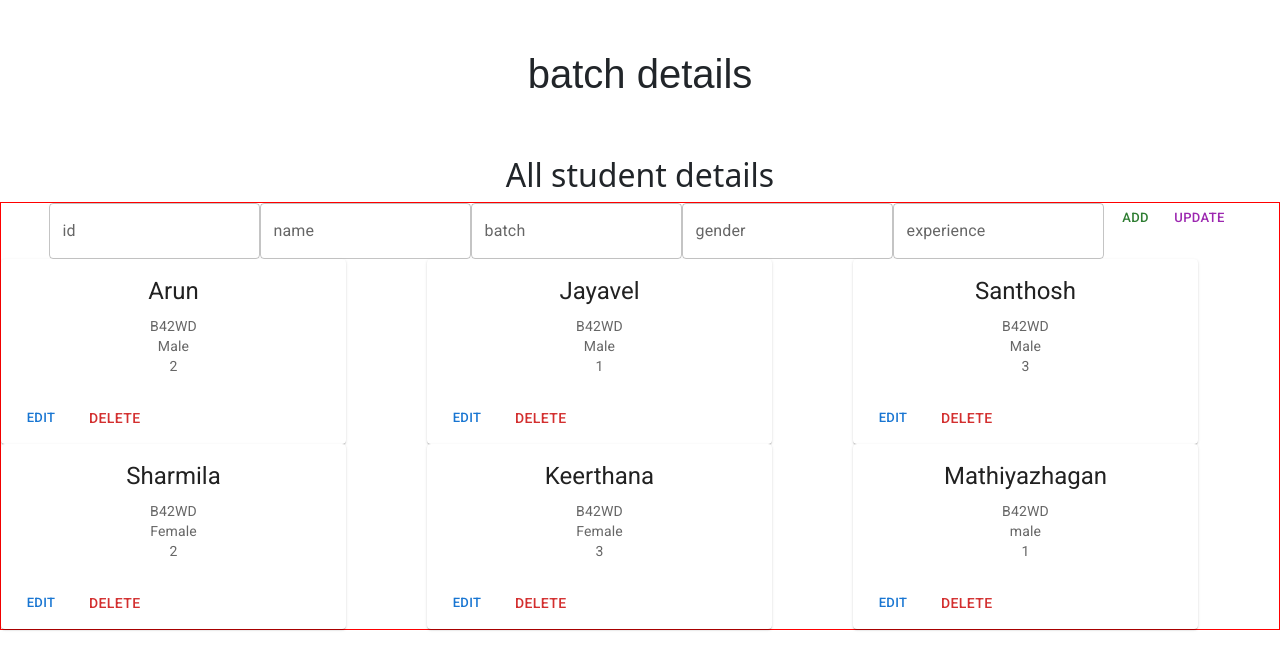
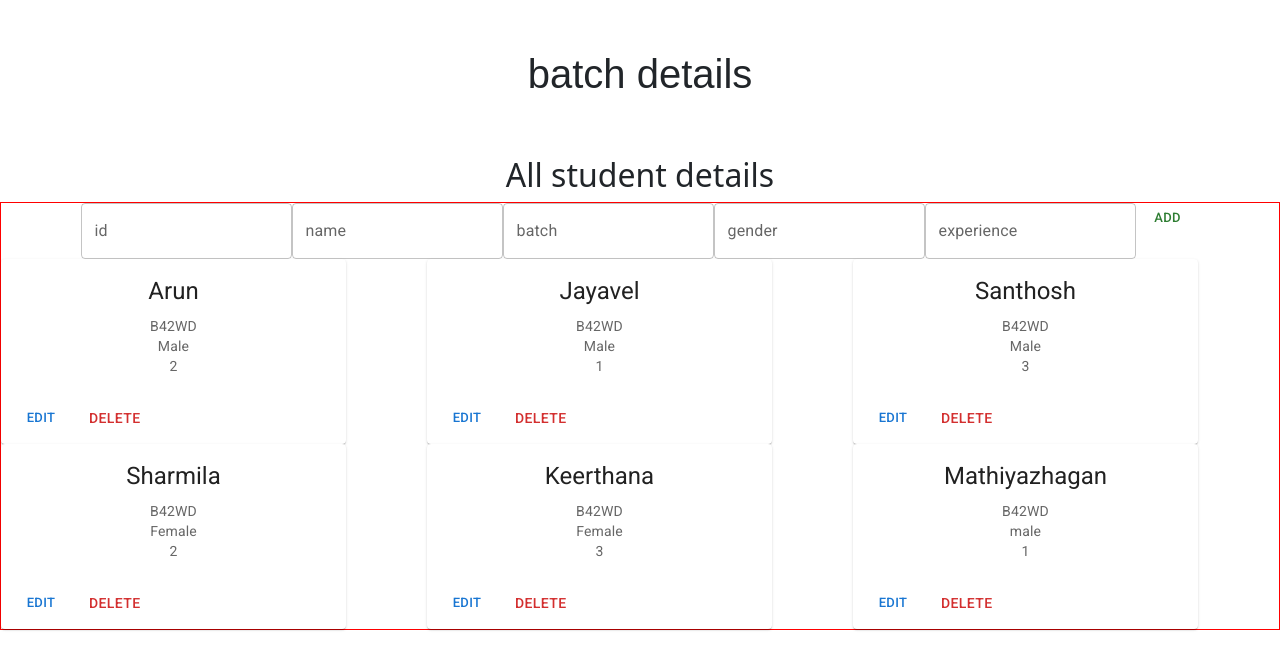
Before and after one commit to NoorulAmeenJ/React-Practice, a React (Create React App) app: page / in a window 1280 px wide. Shown: the top 670 px of the page. Built offline with nearby package versions, Linux system fonts and the light colour scheme.

Commit message:
day6 video completed

```diff
--- a/src/components/student.js
+++ b/src/components/student.js
@@ -19,6 +19,8 @@ export function StudentDetails () {
     const [experience, setExperience] = useState("")
     const [show, setShow] = useState(true)
     const [editId, setEditId] = useState("")
+    const [showUpdate, setShowUpdate] = useState(false)
+    const [showAdd, setShowAdd] = useState(true)
     // const foo = [5,1,2,3]
     // const newfoo = [...foo,5]
     // console.log(foo,newfoo)
@@ -44,7 +46,7 @@ export function StudentDetails () {
 
     }
     const editandSelectStudent = (idx) => {
-      setShow(!show)
+
       setEditId(idx);
 
       // filter means it will give as array
@@ -54,6 +56,9 @@ export function StudentDetails () {
          setBatch(selectedData.batch);
          setGender(selectedData.gender);
          setExperience(selectedData.yearsOfExperience);
+         setShowAdd(false)
+         setShowUpdate(true)
+
     }
     const updateStudentData = (idx) => {
       const editStudent = studentsData.findIndex((stud) => stud.id === editId);
@@ -68,7 +73,11 @@ export function StudentDetails () {
       }
       console.log(updatedObj)
       studentsData[editStudent] = updatedObj;
+     console.log(studentsData)
       setStudents([...studentsData])
+
+      setShowAdd(true)
+         setShowUpdate(false)
     }
     return(
         <div className="containers">
@@ -93,17 +102,22 @@ export function StudentDetails () {
             onChange={(event) =>(setExperience(event.target.value))}
             value = {experience}
              label="experience"   />
+      { showAdd ?
             <Button
             onClick={addNewStudents}
             size="small"
             color="success">Add
-            </Button>
-
+             </Button>
+             :
+              ""}
+      { showUpdate ?
             <Button
             onClick={updateStudentData}
             size="small"
             color="secondary">Update
             </Button>
+            :
+            ""}
             </div>
 
         <div className="card-containers">
```
